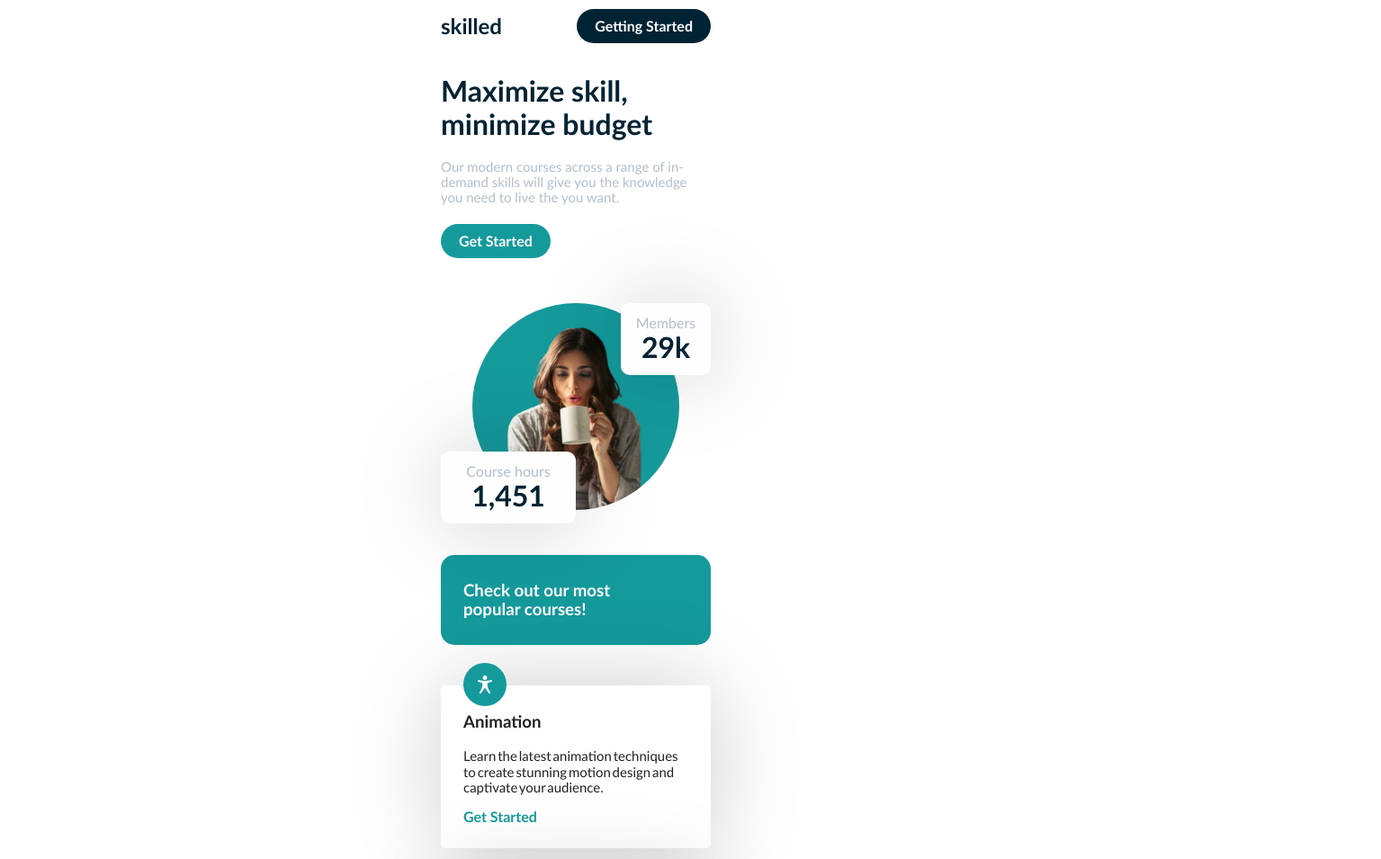
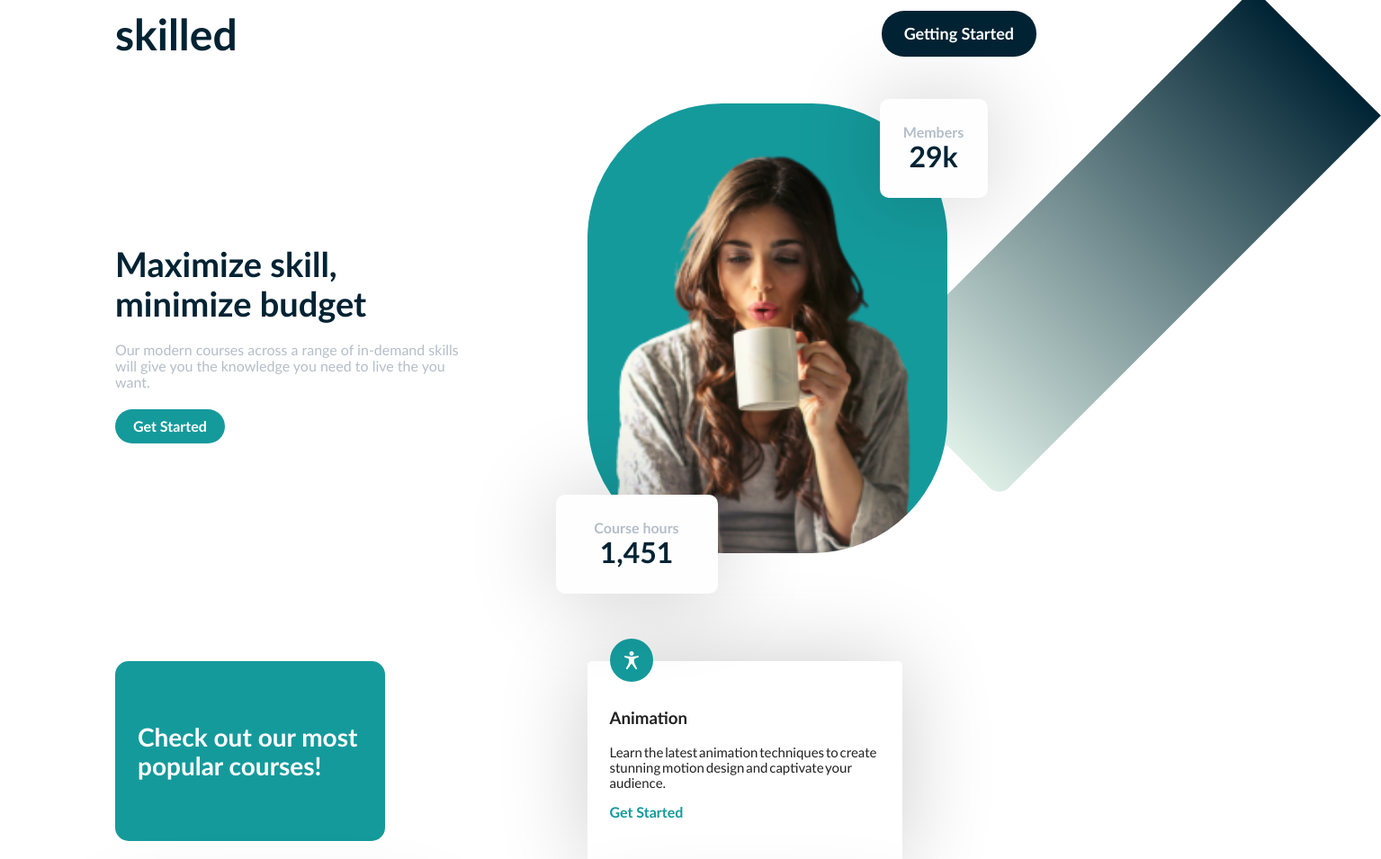
Before and after one commit to joshu9810/skills, a website built with Parcel: page index.html in a window 1280 px wide. Shown: the top 955 px of the page at 90% size, 1535 px wide, since content can reach past the window. Built offline with nearby package versions, Linux system fonts and the light colour scheme.

Commit message:
Add Styling for tablet view

```diff
--- a/css/main.css
+++ b/css/main.css
@@ -133,6 +133,12 @@ textarea {
   align-self: start;
 }
 
+#hero-banner .hero br {
+  display: none;
+}
+#hero-banner .skewed-bg{
+  display: none;
+}
 #hero-banner .image {
   width: 230px;
   height: 230px;
@@ -254,7 +260,7 @@ textarea {
   margin: 0 auto;
 }
 #footer .footer-wrapper {
-  width: 300px;
+  max-width: 300px;
   padding: 10px;
   display: flex;
   justify-content: space-between;
@@ -269,11 +275,105 @@ textarea {
   background-color: var(--white);
   color: var(--primary);
 }
+@media only screen and (min-width: 810px){
+  .container {
+    max-width: 790px;
+  }
+  #hero-banner nav.top-navbar h2 {
+    font-size: 48px;
+  }
+
+  #hero-banner nav.top-navbar button {
+    padding: 15px 25px;
+    font-size: 18px;
+  }
+  #hero-banner .wrapper {
+    display: flex;
+    justify-content: center;
+    align-items: center;
+  }
+  #hero-banner .wrapper .hero {
+    width: 50vh;
+    padding-right: 25px;
+  }
+
+  #hero-banner .hero br {
+    display: block;
+  }
+#hero-banner .hero h1 {
+  font-size: 38px;
+}
+  #hero-banner .hero p {
+    font-size: 16px;
+  }
+
+  #hero-banner .wrapper .image {
+    width: 50vh;
+    height: 400px;
+    border-radius: 150px;
+    z-index: 1000;
+    padding-top: 100px;
+  }
+  #hero-banner .wrapper{
+    position: relative;
+  }
+  #hero-banner .wrapper .skewed-bg {
+    display: block;
+    background-image: linear-gradient(var(--primary), var(--light));
+    width: 25vh;
+    height: 600px;
+    position: absolute;
+    right: -200px;
+    top: -95px;
+    border-bottom-right-radius: 15px;
+    transform: rotate(45deg);
+  }
+
+  #hero-banner .image .members {
+    width: 120px;
+    height: 110px;
+    top: -5px;
+    right: -45px;
+  }
+
+  #hero-banner .image .courses {
+    width: 180px;
+    height: 110px;
+    bottom: -45px;
+  }
+
+  #hero-banner .image .boxes {
+    font-weight: bold;
+  }
+
+  #features {
+    margin-top: 50px;
+  }
+
+  #features .feature-heading, .feature {
+    width: 300px;
+    height: 200px;
+  }
+
+  #features .feature-heading h3 {
+    font-size: 28px;
+  }
+
+  #features .feature-wrapper {
+    display: grid;
+    grid-template-columns: 1fr 1fr;
+    grid-gap: 25px;
+  }
+
+  #footer .footer-wrapper {
+    max-width: 100%;
+  }
+}
 /* ==========================================================================
    Helper classes
    ========================================================================== */
 .container {
-  max-width: 300px;
+  max-width: 80%;
   margin: 0 auto;
 }
 
--- a/index.html
+++ b/index.html
@@ -31,7 +31,7 @@
     </nav>
     <div class="wrapper">
       <div class="hero">
-        <h1>Maximize skill, minimize budget</h1>
+        <h1>Maximize skill, <br> minimize budget</h1>
         <p>Our modern courses across a range of in-demand skills will give you the knowledge you need to live the you
           want.</p>
         <button>Get Started</button>
@@ -46,6 +46,7 @@
           <h3>1,451</h3>
         </div>
       </div>
+      <div class="skewed-bg"></div>
     </div>
   </div>
 </header>
```
